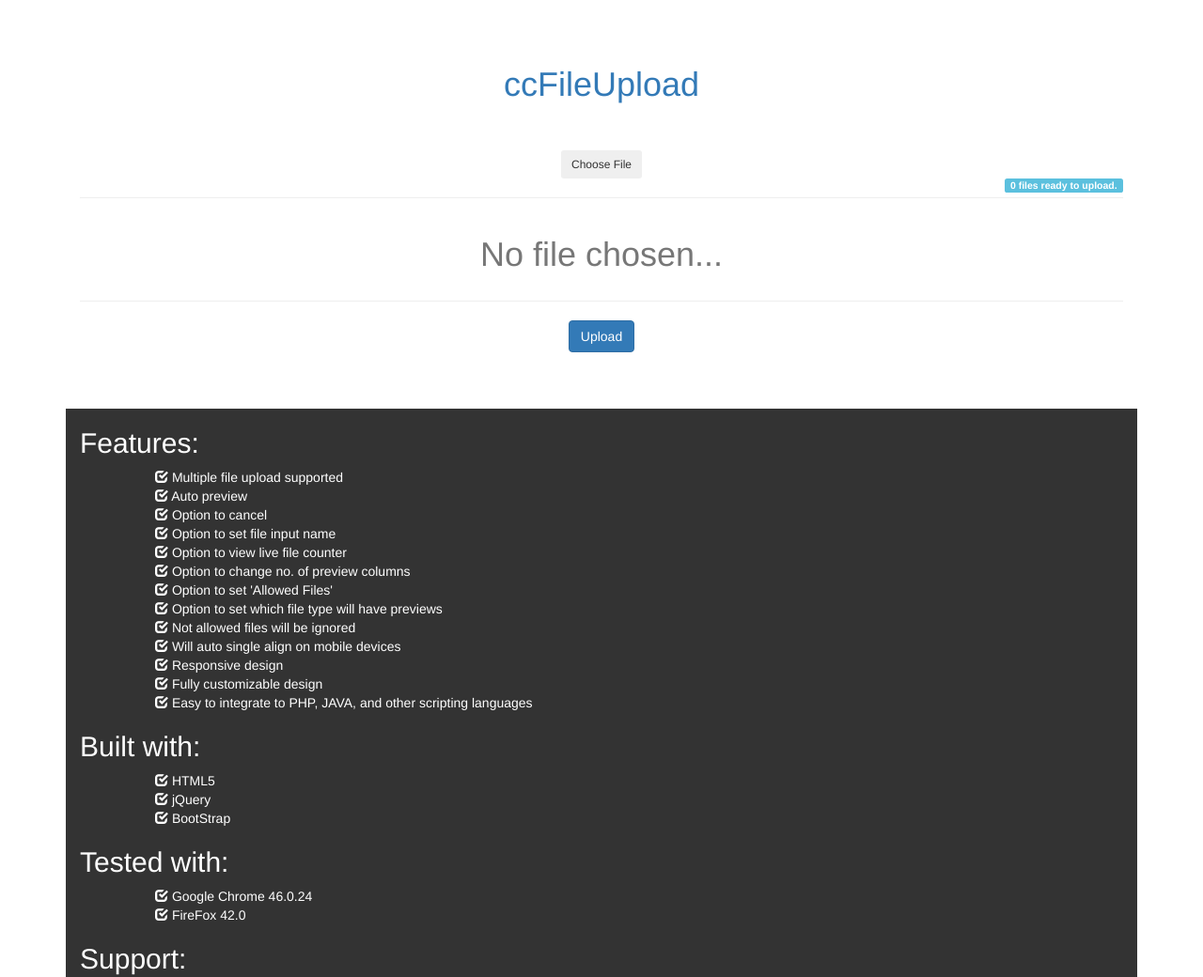
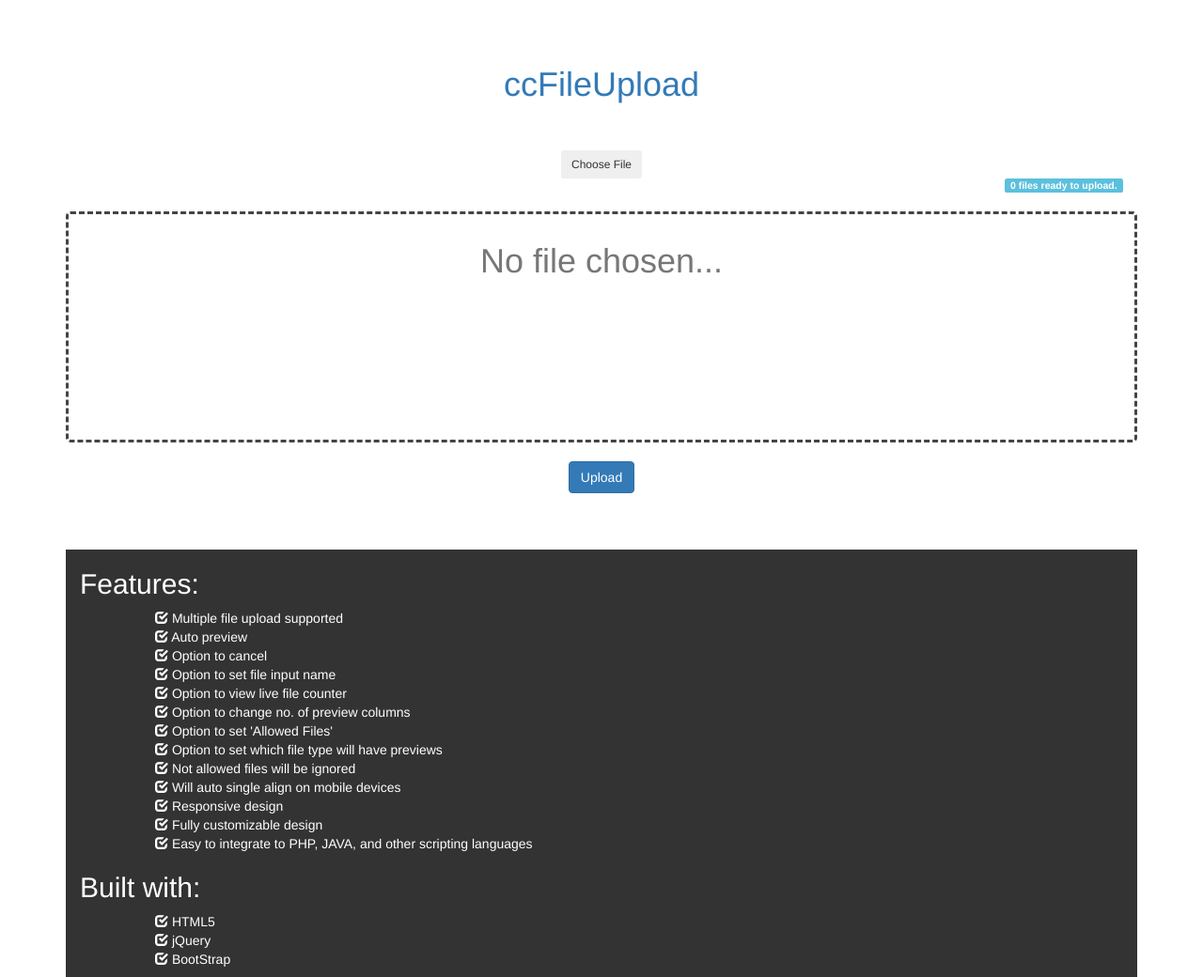
Before and after one commit to ConsistentCoder/ccFileUpload, a plain HTML site: page index.html in a window 1280 px wide. Shown: the top 1040 px of the page at 94% size. Drawn offline with nearby package versions, Linux system fonts and the light colour scheme.

Commit message:
Just a few UI design changes.

```diff
--- a/index.html
+++ b/index.html
@@ -5,7 +5,9 @@
 		<link rel="stylesheet" href="https://maxcdn.bootstrapcdn.com/bootstrap/3.3.5/css/bootstrap.min.css" integrity="sha512-dTfge/zgoMYpP7QbHy4gWMEGsbsdZeCXz7irItjcC3sPUFtf0kuFbDz/ixG7ArTxmDjLXDmezHubeNikyKGVyQ==" crossorigin="anonymous">
         <style type="text/css">
             body{ margin:50px 0px; }
-            .thumbnail{ padding:0px; margin-top:15px; margin-bottom:2px; }
+            .thumbnail{ padding:0px; }
+            .stageParent{ background:#fff; border:3px dashed #444; border-radius:5px; padding:10px; }
+            .stage{ min-height:220px; max-height:400px; overflow-y:auto; }
         </style>
 	</head>
 
@@ -22,11 +24,13 @@
             <div id="consistentCoder" class="text-center"></div>
         </div>
         <div class="col-xs-12">
-            <span class="label label-info pull-right"><span class="countMe">0</span> files ready to upload.</span>
-            <hr>
-            <div id="stage" style="max-height:400px; overflow-y:scroll"></div>
-            <hr>
+            <div class="label label-info pull-right"><span class="countMe">0</span> files ready to upload.</div>
         </div>
+        <div class="col-xs-12">&nbsp;</div>
+        <div class="col-xs-12 stageParent">
+            <div id="stage" class="stage"></div>
+        </div>
+        <div class="col-xs-12">&nbsp;</div>
         <div class="col-xs-12 text-center">
             <input type="submit" value="Upload" class="btn btn-primary">
         </div>
```
